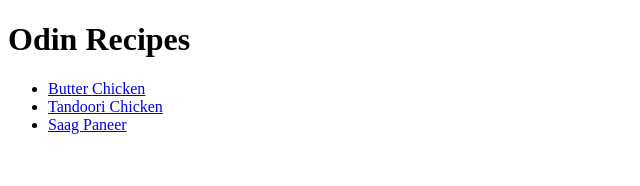
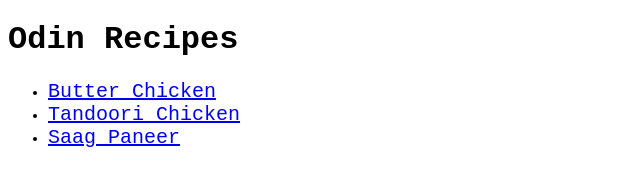
Before and after one commit to Mayankmer/odin-recipes, a plain HTML site: page index.html in a window 1280 px wide. Shown: the whole page, without its empty margins (0-640 px from the left). Drawn offline with Linux system fonts and the light colour scheme.

Commit message:
Linked all html files with styles.css

```diff
--- a/styles.css
+++ b/styles.css
@@ -0,0 +1,6 @@
+body{
+    font-family: 'Courier New', Courier, monospace;
+}
+a{
+    font-size: 20px;
+}
```
Also changed, not shown: recipes/butterChicken.html (+1 -0 lines), recipes/saagPaneer.html (+1 -0 lines), recipes/tandooriChicken.html (+1 -0 lines).
